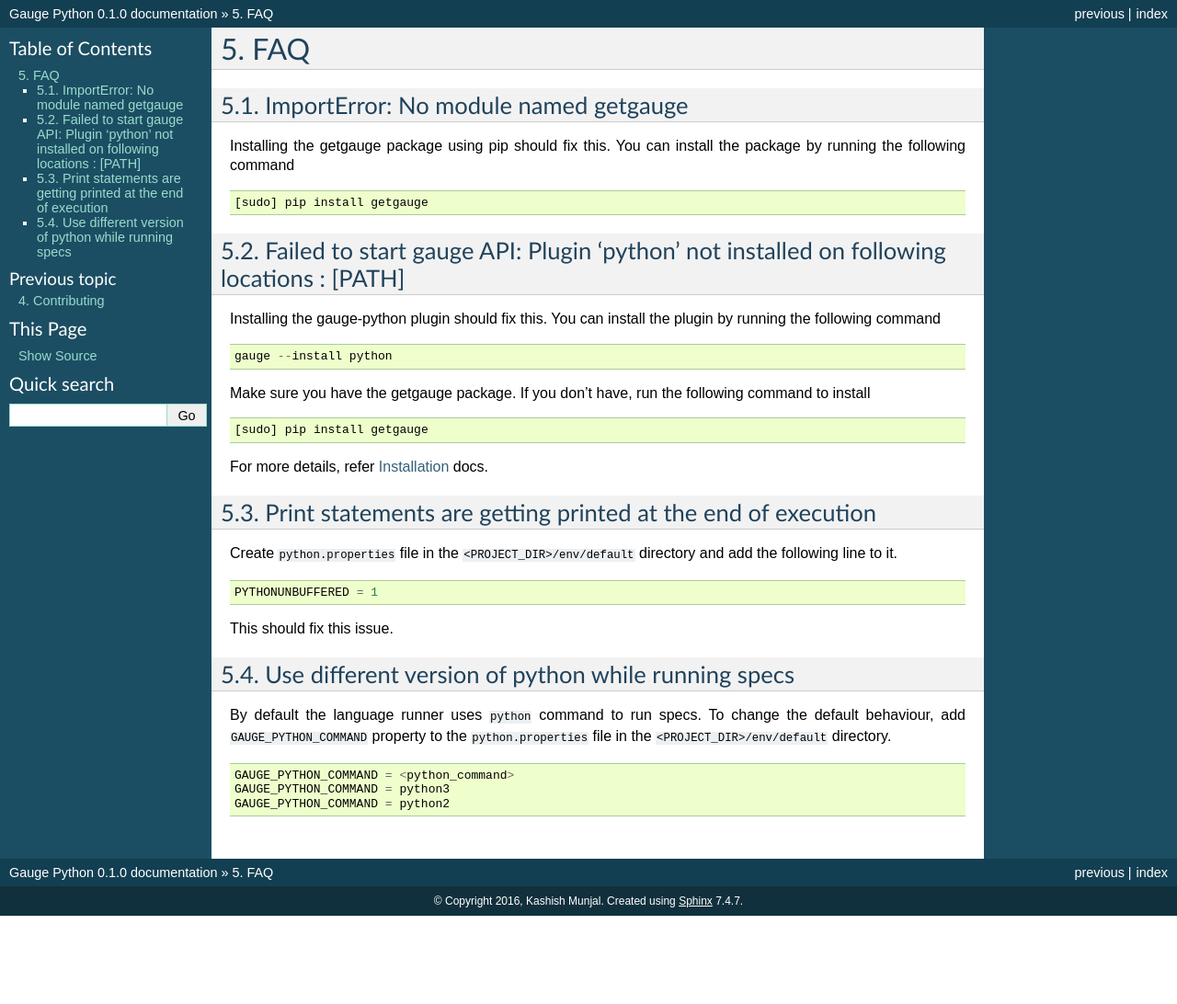
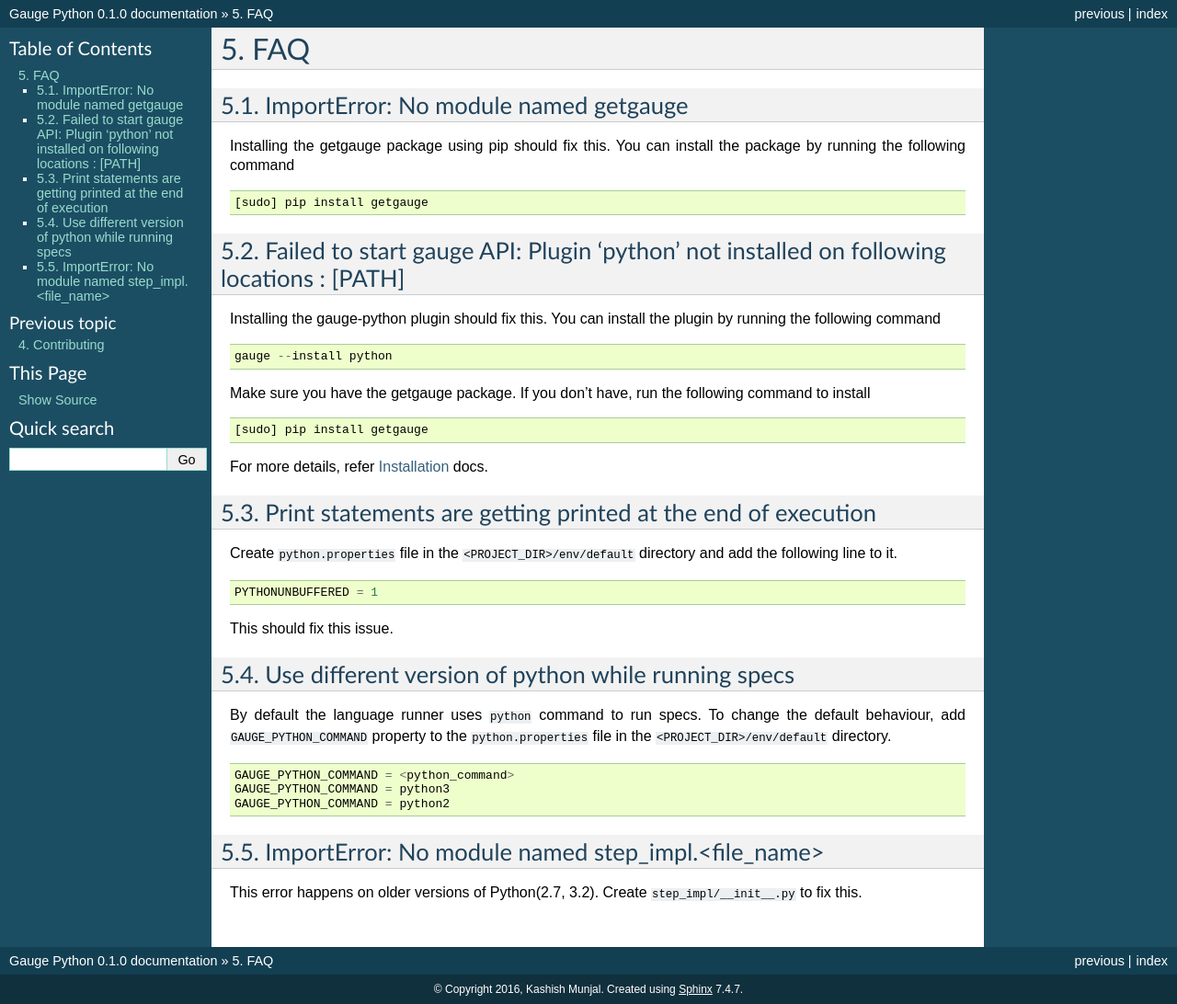
Before and after one commit to getgauge/gauge-python, a Sphinx documentation site: the page built from docs/source/faq.rst, in a window 1280 px wide. Shown: the whole page at 92% size. Built offline with Sphinx 7.4.7, drawn with Linux system fonts in a browser that asks for light colours; before the commit the page ends 996 px from its top, so only the background shows below that.

Commit message:
Updating docs for faq's

```diff
--- a/docs/source/faq.rst
+++ b/docs/source/faq.rst
@@ -54,3 +54,8 @@ By default the language runner uses ``python`` command to run specs. To change t
     GAUGE_PYTHON_COMMAND = <python_command>
     GAUGE_PYTHON_COMMAND = python3
     GAUGE_PYTHON_COMMAND = python2
+
+ImportError: No module named step_impl.<file_name>
+~~~~~~~~~~~~~~~~~~~~~~~~~~~~~~~~~~~~~~~~~~~~~~~~~~
+
+This error happens on older versions of Python(2.7, 3.2). Create ``step_impl/__init__.py`` to fix this.
```
